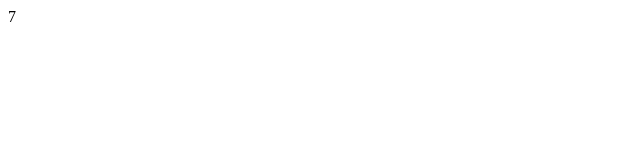
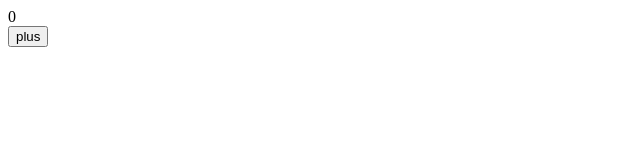
Before and after one commit to ddenio/reactRerendering, a React (Vite) app: page / in a window 1280 px wide. Shown: the top 160 px of the page, without its empty margins (0-640 px from the left). Built offline with nearby package versions, Linux system fonts and the light colour scheme.

Commit message:
Adding button / click functionality

```diff
--- a/src/App.jsx
+++ b/src/App.jsx
@@ -3,15 +3,20 @@ import { useState } from 'react'
 const App = () => {
   const [ counter, setCounter ] = useState(0)
 
-  setTimeout(
-    () => setCounter(counter + 1),
-    1000
-  )
+  const handleClick = () => {
+    console.log('clicked')
+    setCounter(counter+1)
+  }
 
-  console.log('rendering...', counter)
+  console.log('button clicked...', counter)
 
   return (
-    <div>{counter}</div>
+    <div>
+      <div>{counter}</div>
+      <button onClick={handleClick}>
+        plus
+      </button>
+    </div>
   )
 }
 
```
